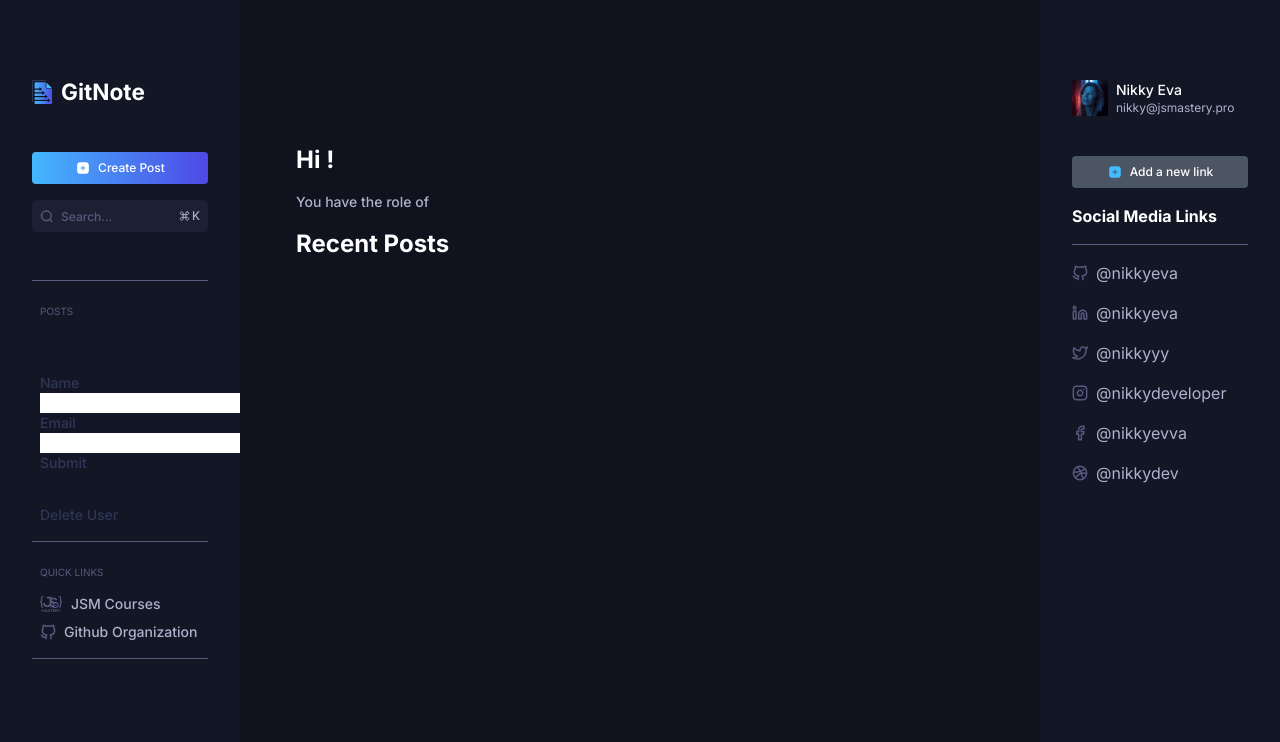
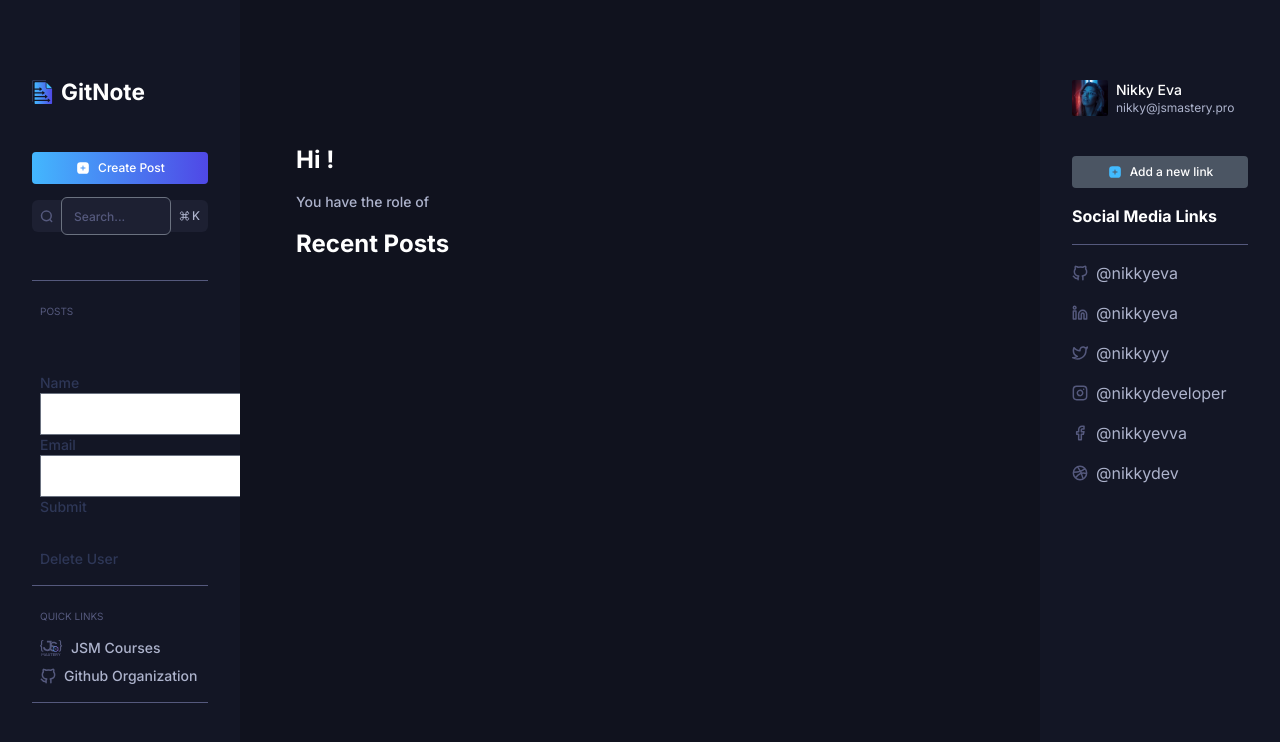
Before and after one commit to DDVVPP/GitNote, a Next.js app: page / in a window 1280 px wide. Shown: the top 742 px of the page. Built offline with nearby package versions, Linux system fonts and the light colour scheme; no server answers.

Commit message:
feat: added tailwindcss forms plugin

```diff
--- a/package.json
+++ b/package.json
@@ -22,6 +22,7 @@
   "devDependencies": {
     "@auth/prisma-adapter": "^1.5.0",
     "@prisma/client": "^5.10.2",
+    "@tailwindcss/forms": "^0.5.7",
     "@types/node": "^20",
     "@types/react": "^18",
     "@types/react-dom": "^18",
--- a/tailwind.config.ts
+++ b/tailwind.config.ts
@@ -1,17 +1,17 @@
-import type { Config } from "tailwindcss";
+import type { Config } from 'tailwindcss';
 
 const config: Config = {
   content: [
-    "./pages/**/*.{js,ts,jsx,tsx,mdx}",
-    "./components/**/*.{js,ts,jsx,tsx,mdx}",
-    "./app/**/*.{js,ts,jsx,tsx,mdx}",
+    './pages/**/*.{js,ts,jsx,tsx,mdx}',
+    './components/**/*.{js,ts,jsx,tsx,mdx}',
+    './app/**/*.{js,ts,jsx,tsx,mdx}',
   ],
   theme: {
     extend: {
       backgroundImage: {
-        "gradient-radial": "radial-gradient(var(--tw-gradient-stops))",
-        "gradient-conic":
-          "conic-gradient(from 180deg at 50% 50%, var(--tw-gradient-stops))",
+        'gradient-radial': 'radial-gradient(var(--tw-gradient-stops))',
+        'gradient-conic':
+          'conic-gradient(from 180deg at 50% 50%, var(--tw-gradient-stops))',
       },
       colors: {
         primary: {
@@ -38,10 +38,10 @@ const config: Config = {
           400: '#68D1BF',
           500: '#42FF77',
           900: '#42FF771A',
-        }
+        },
       },
     },
   },
-  plugins: [],
+  plugins: [require('@tailwindcss/forms')],
 };
 export default config;
```
Also changed, not shown: 1 other file (tests, documents, lock files or other folders).
